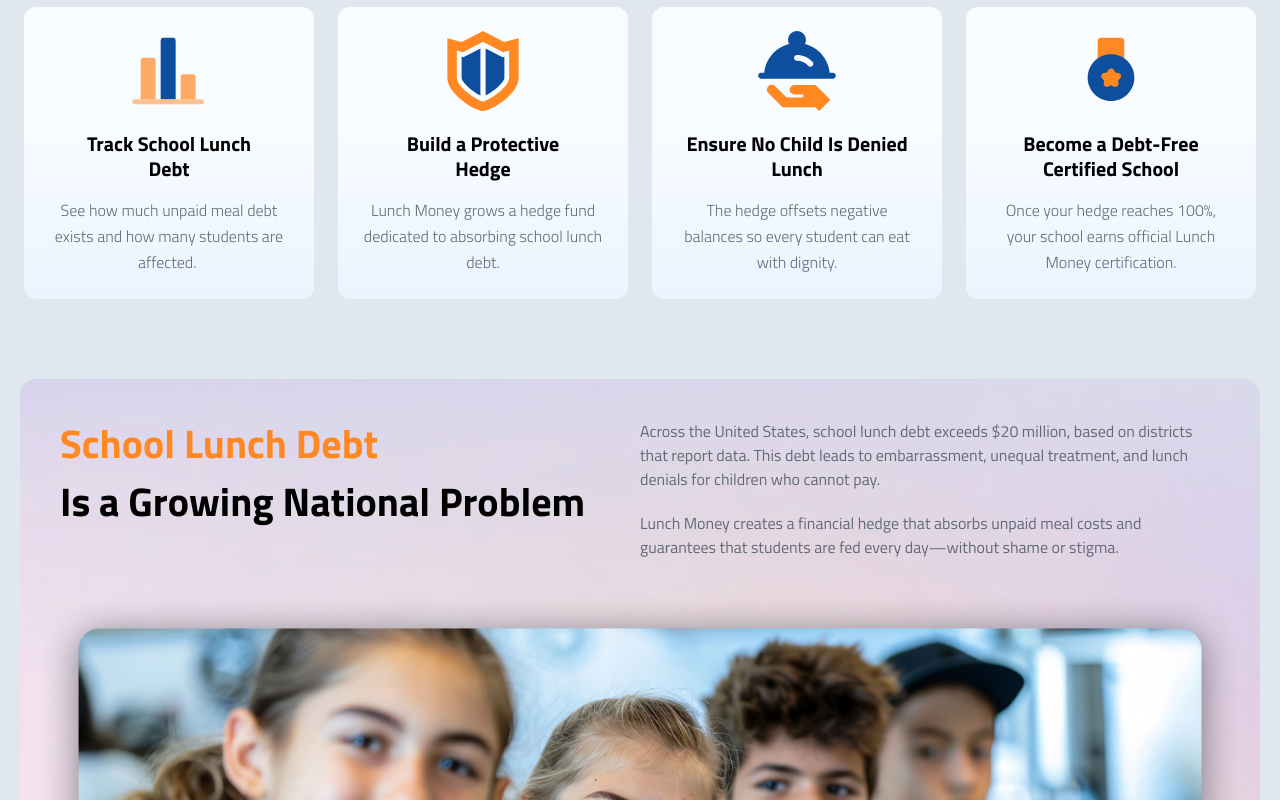
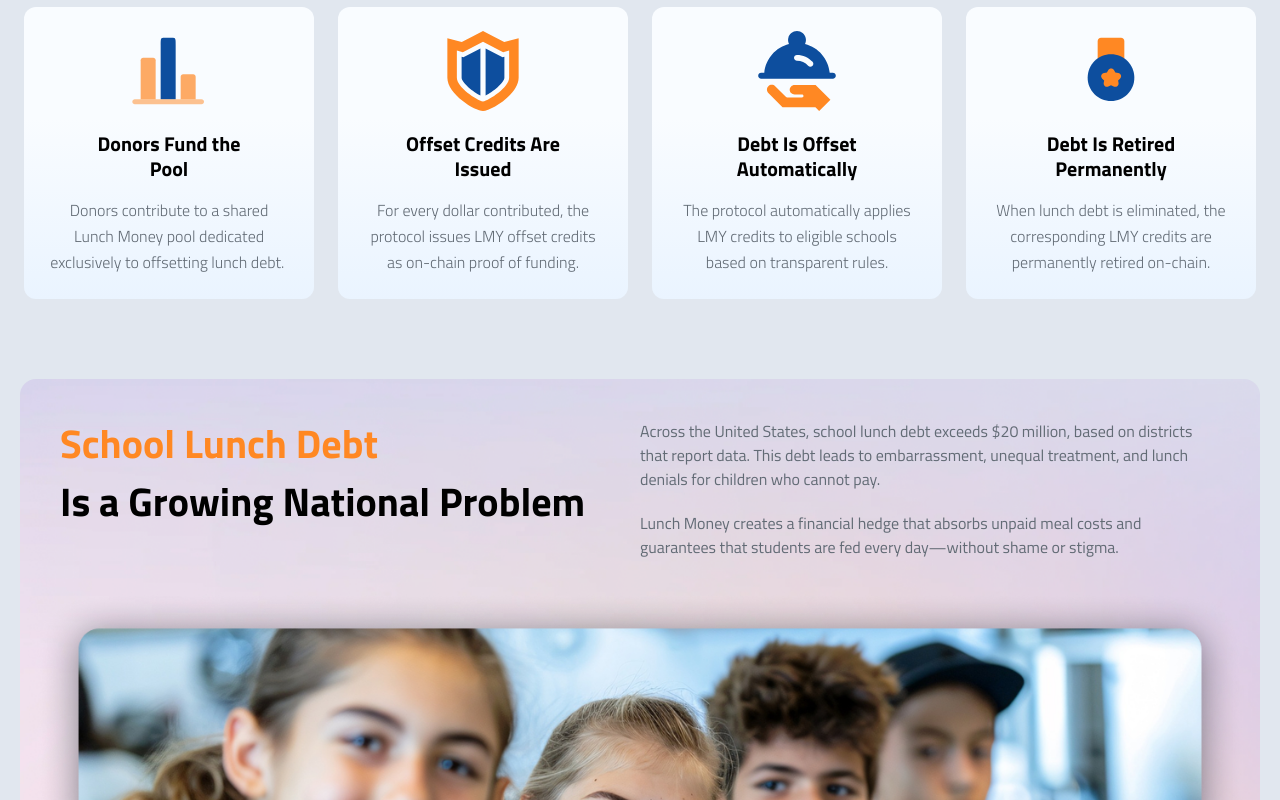
Before and after one commit to LunchMoneyToken/lmy-school, a Next.js app: page / in a window 1280 px wide. Shown: the part 980-1780 px from the top of the page. Built offline with nearby package versions, Linux system fonts and the light colour scheme; no server answers; the database is empty.

Commit message:
modified the text

```diff
--- a/src/components/DebtTracker.jsx
+++ b/src/components/DebtTracker.jsx
@@ -79,14 +79,14 @@
                 </div>
                 <div className='bg-white flex items-center justify-center rounded-2xl mt-6 sm:mt-8 md:mt-10 py-6 sm:py-8 px-4 sm:px-6'>
                     <div className='w-full max-w-2xl'>
-                        <p className='text-[#0D4E9E] text-center text-[14px] sm:text-[16px] md:text-[18px] lg:text-[20px] font-[700] px-2 sm:px-4 md:px-6 py-4 sm:py-6'>Enter your school's outstanding lunch debt to calculate how much Lunch Money hedge coverage is required to eliminate it. </p>
+                        <p className='text-[#0D4E9E] text-center text-[14px] sm:text-[16px] md:text-[18px] lg:text-[20px] font-[700] px-2 sm:px-4 md:px-6 py-4 sm:py-6'>Enter a school’s unpaid lunch balance to see how many Lunch Money (LMY) offset credits are required to eliminate the debt.</p>
                         <div className='text-center mb-4 sm:mb-6'>
                             {loading && (
                                 <p className='text-[#6E95C5] text-sm sm:text-[14px] md:text-[16px] font-[600]'>Loading price data...</p>
                             )}
                             {!loading && lmyPrice && (
                                 <p className='text-[#6E95C5] text-sm sm:text-[14px] md:text-[16px] font-[600]'>
-                                    Current LMY/USD Rate: <span className='text-[#FF8823] font-[700]'>${lmyPrice.toFixed(6)}</span> (≈ USDT)
+                                    Offset capacity is calculated at $1 of lunch debt = <span className='text-[#FF8823] font-[700]'>${lmyPrice.toFixed(6)} LMY</span>
                                 </p>
                             )}
                             {!loading && error && (
--- a/src/components/Footer.jsx
+++ b/src/components/Footer.jsx
@@ -75,7 +75,7 @@
                 <div className="flex flex-col md:flex-row items-start justify-between gap-8 md:gap-4 lg:gap-0">
                     <div className="flex flex-col items-start gap-6 sm:gap-8 w-full md:w-auto">
                         <Image src="/assets/navLogo.svg" alt="logo" width={88} height={88} className="h-16 sm:h-20 md:h-22" />
-                        <p className='text-xs sm:text-sm md:text-[14px] text-[#B3B6B9] font-[300]'>Lunch Money — Protecting <br className="hidden sm:block" /> Students. Eliminating Debt. </p>
+                        <p className='text-xs sm:text-sm md:text-[14px] text-[#B3B6B9] font-[300]'>Lunch Money — On-chain <br className="hidden sm:block" /> offset credits . </p>
                     </div>
                     <div className='flex flex-col items-start gap-3 sm:gap-4 w-full md:w-auto'>
                         <h1 className='text-base sm:text-lg md:text-[20px] text-white font-[600]'>Explore Site</h1>
--- a/src/components/HeroBanner.jsx
+++ b/src/components/HeroBanner.jsx
@@ -11,7 +11,7 @@
                     <p className="text-center text-[18px] sm:text-[28px] md:text-[36px] lg:text-[48px] xl:text-[52px] font-[600] text-white px-2 sm:px-4 mt-3 sm:mt-4 leading-tight sm:leading-normal">
                         With a Hedge That Protects <br className="hidden sm:block" />Every Student
                     </p>
-                    <p className="text-center text-[11px] sm:text-[13px] md:text-[15px] lg:text-[16px] mt-3 sm:mt-4 md:mt-5 font-[200] text-white px-4 sm:px-6 leading-relaxed">Lunch Money offsets unpaid meal balances so no child is ever denied lunch. </p>
+                    <p className="text-center text-[11px] sm:text-[13px] md:text-[15px] lg:text-[16px] mt-3 sm:mt-4 md:mt-5 font-[200] text-white px-4 sm:px-6 leading-relaxed">Lunch Money converts real funding into on-chain offset credits that automatically eliminate unpaid school lunch balances.</p>
                     <div className="flex flex-col sm:flex-row items-center gap-3 sm:gap-3 justify-center mt-6 sm:mt-8 md:mt-10 px-4 sm:px-6">
                         <button className="bg-[#3CB371] px-4 sm:px-5 py-2.5 sm:py-2 rounded-md text-white font-[600] text-[11px] sm:text-[13px] md:text-[14px] shadow-3xl cursor-pointer transition-all duration-300 hover:scale-105 hover:shadow-lg hover:bg-[#2e8b57] active:scale-95 transform w-full sm:w-auto text-center whitespace-nowrap">
                             View Your School's Lunch Debt Bar
--- a/src/components/HeroSection.jsx
+++ b/src/components/HeroSection.jsx
@@ -4,23 +4,23 @@
 
     const features = [
         {
-            title: <p>Track School Lunch <br /> Debt</p>,
-            description: "See how much unpaid meal debt exists and how many students are affected. ",
+            title: <p>Donors Fund the <br /> Pool</p>,
+            description: "Donors contribute to a shared Lunch Money pool dedicated exclusively to offsetting lunch debt. ",
             image: "/assets/chart.svg"
         },
         {
-            title: <p>Build a Protective <br /> Hedge</p>,
-            description: "Lunch Money grows a hedge fund dedicated to absorbing school lunch debt.  ",
+            title: <p>Offset Credits Are <br /> Issued</p>,
+            description: "For every dollar contributed, the protocol issues LMY offset credits as on-chain proof of funding.",
             image: "/assets/shield.svg"
         },
         {
-            title: <p>Ensure No Child Is Denied <br /> Lunch</p>,
-            description: "The hedge offsets negative balances so every student can eat with dignity.   ",
+            title: <p>Debt Is Offset <br /> Automatically</p>,
+            description: "The protocol automatically applies LMY credits to eligible schools based on transparent rules.",
             image: "/assets/trayMeal.svg"
         },
         {
-            title: <p>Become a Debt-Free <br /> Certified School </p>,
-            description: "Once your hedge reaches 100%, your school earns official Lunch Money certification.  ",
+            title: <p>Debt Is Retired <br /> Permanently</p>,
+            description: "When lunch debt is eliminated, the corresponding LMY credits are permanently retired on-chain.",
             image: "/assets/badge.svg"
         }
     ]
--- a/src/components/Navbar.jsx
+++ b/src/components/Navbar.jsx
@@ -8,9 +8,9 @@
 
     const navItems = [
         { label: "Home", id: "home" },
+        { label: "Benefits", id: "benefits" },
         { label: "How it works", id: "how-it-works" },
-        { label: "Benefits", id: "benefits" },
-        { label: "Track Rewards", id: "track-rewards" },
+        { label: "Track Hedge", id: "track-rewards" },
         { label: "Converter", id: "track-rewards" },
         { label: "Reviews", id: "reviews" },
         { label: "Plans", id: "plans" }
--- a/src/components/Working.jsx
+++ b/src/components/Working.jsx
@@ -8,9 +8,9 @@
       iconImage: "/assets/work1.png",
       iconwidth: "40px",
       iconheight: "40px",
-      title: "Schools Serve Meals",
+      title: "Fund the Pool",
       description:
-        "Schools track meals like they normally do. Lunch Money monitors emerging debt.",
+        "Donors contribute funds to the Lunch Money pool to protect schools from unpaid lunch debt.",
     },
     {
       number: "02",
@@ -18,9 +18,9 @@
       iconImage: "/assets/work2.png",
       iconwidth: "40px",
       iconheight: "40px",
-      title: "Hedge Balance Grows",
+      title: "LMY Offset Credits Are Issued",
       description:
-        "Funds contributed to Lunch Money increase hedge coverage for the school. ",
+        "The protocol issues Lunch Money (LMY) offset credits equal to the funded amount.",
     },
     {
       number: "03",
@@ -28,9 +28,9 @@
       iconImage: "/assets/work3.png",
       iconwidth: "40px",
       iconheight: "40px",
-      title: "School Becomes Debt-Free",
+      title: "The Protocol Applies LMY",
       description:
-        "When coverage reaches 100%, the school becomes Lunch Money Certified: Debt-Free ",
+        "Using automated rules, the protocol applies LMY credits to reduce unpaid school lunch balances.",
     },
     {
       number: "04",
@@ -38,8 +38,8 @@
       iconImage: "/assets/work4.png",
       iconwidth: "40px",
       iconheight: "40px",
-      title: "Lunch Debt Gets Offset",
-      description: "The hedge automatically neutralizes unpaid balances.",
+      title: "LMY Is Retired, Debt Is Eliminated",
+      description: "Applied LMY credits are permanently retired (burned), and the school moves toward Lunch Money Certified: Debt-Free status.",
     },
   ];
 
@@ -91,7 +91,7 @@
                     <p className="text-[16px] md:text-[20px] font-[600] text-center">
                       {card.title}
                     </p>
-                    <p className="text-[12px] md:text-[16px] font-[300] text-center">
+                    <p className="text-[12px] px-2 md:text-[16px] font-[300] text-center">
                       {card.description}
                     </p>
                   </div>
```
Also changed, not shown: src/components/Faq.jsx (+59 -11 lines), 1 other file (tests, documents, lock files or other folders).
